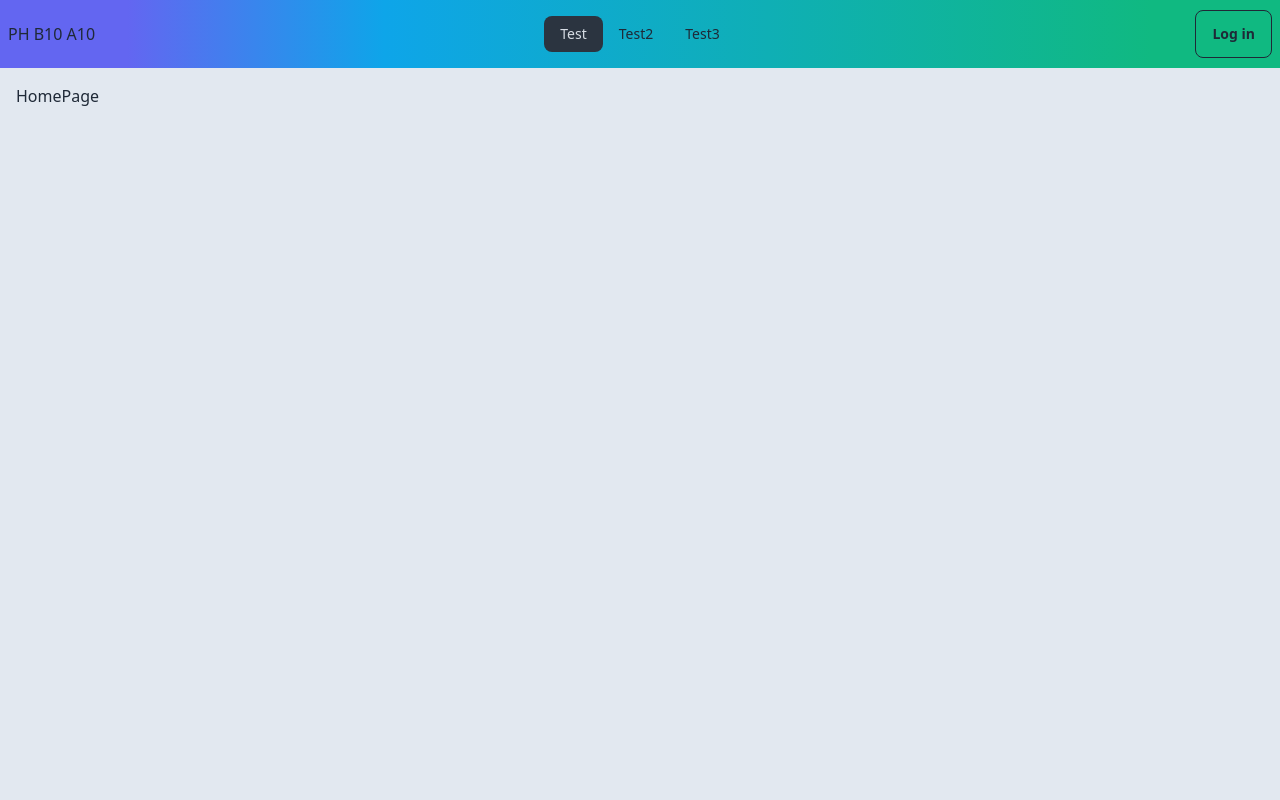
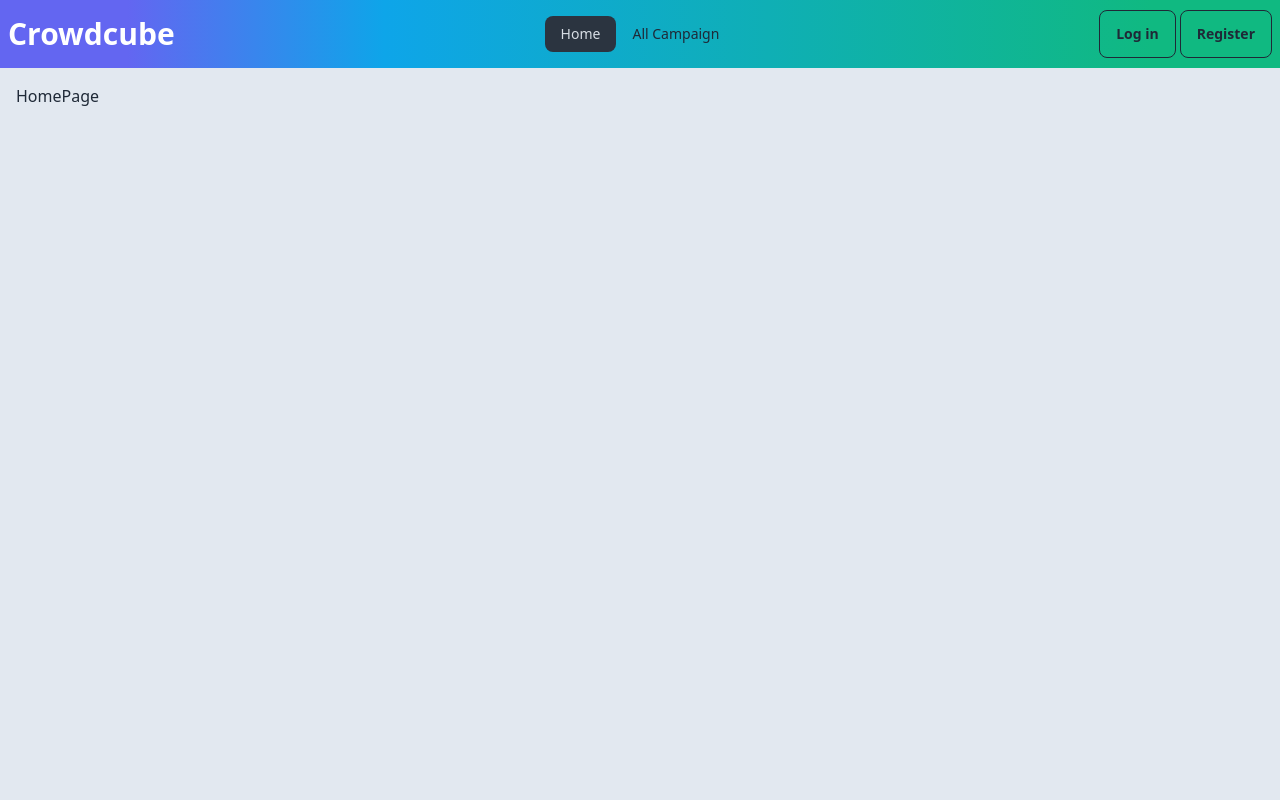
Before and after one commit to sakib-333/crowdcube-client, a React (Vite) app: page / in a window 1280 px wide. Shown: the top 800 px of the page. Built offline with nearby package versions, Linux system fonts and the light colour scheme; no server answers.

Commit message:
Update navbar.

```diff
--- a/index.html
+++ b/index.html
@@ -2,9 +2,9 @@
 <html lang="en" data-theme="light">
   <head>
     <meta charset="UTF-8" />
-    <link rel="icon" type="image/svg+xml" href="/vite.svg" />
+    <link rel="icon" type="image/svg+xml" href="/crowdfunding.png" />
     <meta name="viewport" content="width=device-width, initial-scale=1.0" />
-    <title>Vite + React</title>
+    <title>Crowdcube</title>
   </head>
   <body>
     <div id="root"></div>
--- a/src/components/Navbar.jsx
+++ b/src/components/Navbar.jsx
@@ -9,14 +9,24 @@
   const navItems = (
     <>
       <li>
-        <NavLink to={"/"}>Test</NavLink>
+        <NavLink to={"/"}>Home</NavLink>
       </li>
       <li>
-        <NavLink to={"/test2"}>Test2</NavLink>
+        <NavLink to={"/allCampaign"}>All Campaign</NavLink>
       </li>
-      <li>
-        <NavLink to={"/test3"}>Test3</NavLink>
-      </li>
+      {user ? (
+        <>
+          <li>
+            <NavLink to={"/addCampaign"}>Add New Campaign</NavLink>
+          </li>
+          <li>
+            <NavLink to={"/myCampaign"}>My Campaign</NavLink>
+          </li>
+          <li>
+            <NavLink to={"/myDonations"}>My Donations</NavLink>
+          </li>
+        </>
+      ) : null}
     </>
   );
   return (
@@ -47,7 +57,9 @@
           </ul>
         </div>
         <div className="flex items-center">
-          <h1>PH B10 A10</h1>
+          <h1 className="text-xl md:text-2xl lg:text-3xl font-bold text-white">
+            Crowdcube
+          </h1>
         </div>
       </div>
       <div className="navbar-center hidden lg:flex">
@@ -55,23 +67,29 @@
       </div>
       <div className="navbar-end">
         {user ? (
-          <div className="flex items-center gap-1">
+          <div className="relative group">
             <img
               className="w-12 h-12 rounded-full"
+              title={user?.displayName}
               src={user?.photoURL}
               alt="photo"
             />
             <button
-              className="btn btn-outline"
+              className="btn btn- hidden group-hover:block absolute w-max right-0 top-12"
               onClick={() => handleSignoutUser(signoutUser)}
             >
               Log out
             </button>
           </div>
         ) : (
-          <Link to={"/login"} className="btn btn-outline">
-            Log in
-          </Link>
+          <div className="flex items-center gap-1">
+            <Link to={"/login"} className="btn btn-outline">
+              Log in
+            </Link>
+            <Link to={"/register"} className="btn btn-outline">
+              Register
+            </Link>
+          </div>
         )}
       </div>
     </div>
```
Also changed, not shown: public/crowdfunding.png (added).
